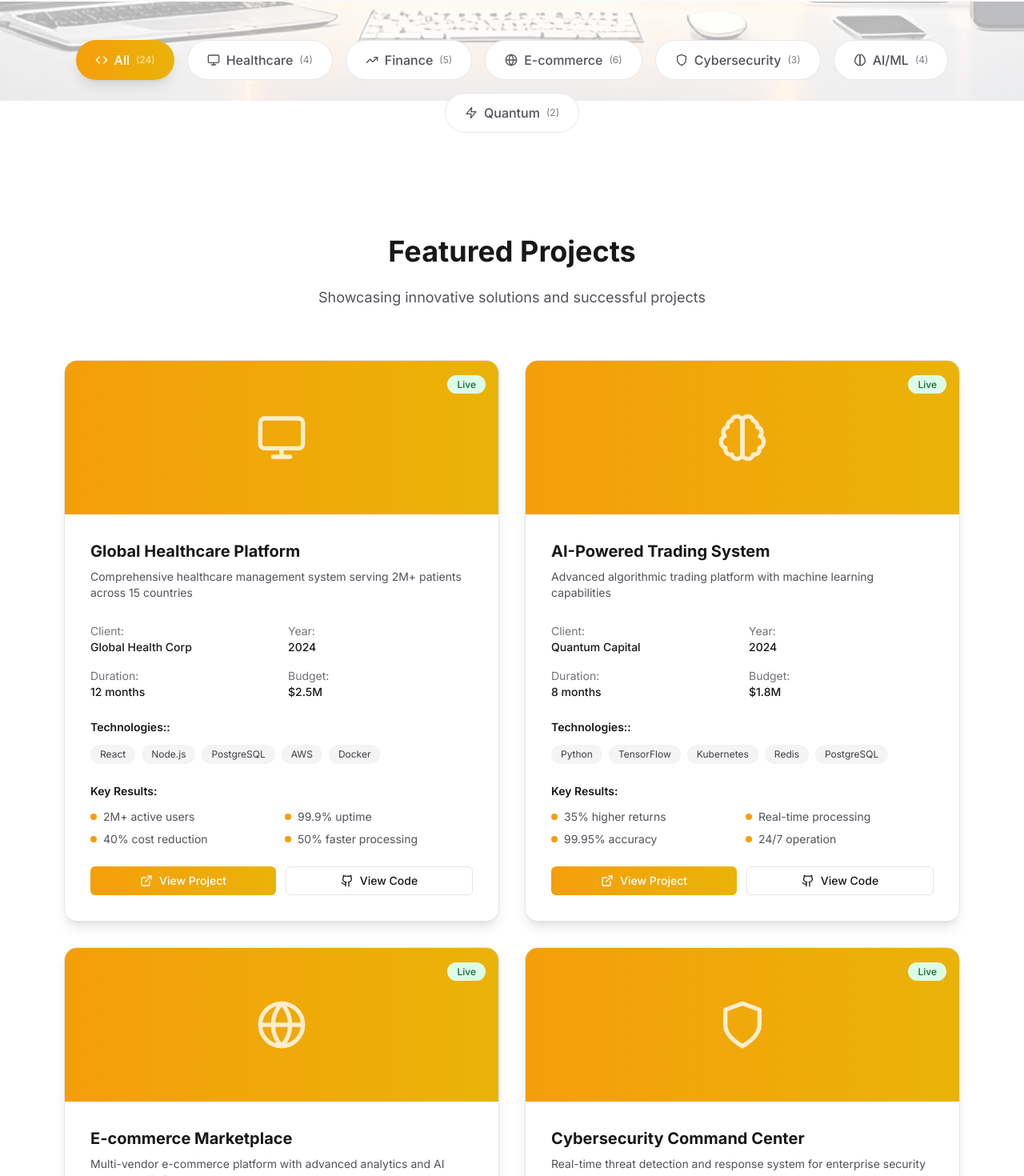
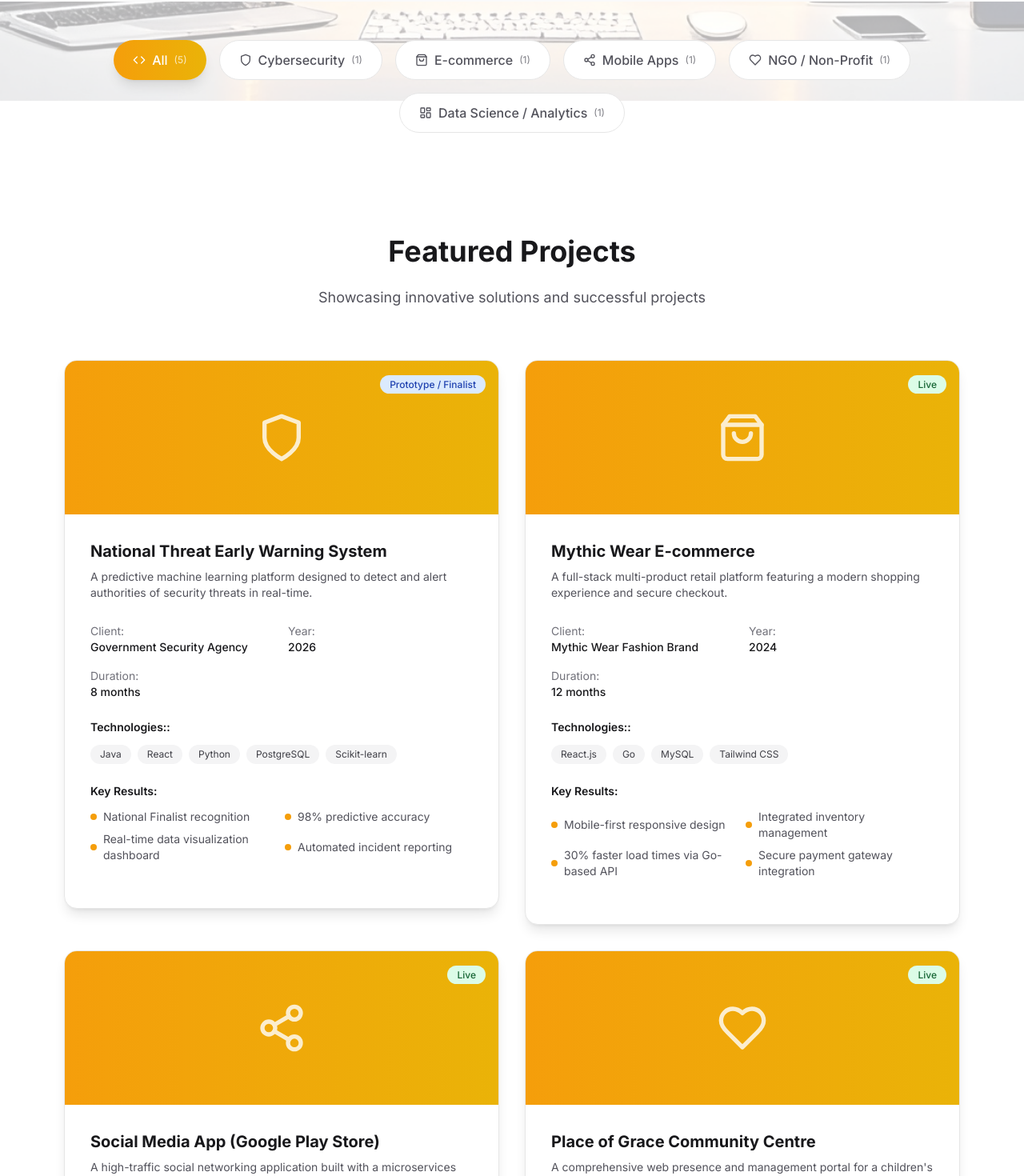
Before and after one commit to SirByrone/Belovech, a Next.js app: page /portfolio in a window 1280 px wide. Shown: the part 674-2144 px from the top of the page at 80% size. Built offline with nearby package versions, Linux system fonts and the light colour scheme.

Commit message:
Remove links property from Project interface and portfolio components

```diff
--- a/src/app/portfolio/page.tsx
+++ b/src/app/portfolio/page.tsx
@@ -20,201 +20,171 @@ import {
   Shield,
   Zap,
   Database,
-  Cloud
+  Cloud,
+  ShoppingBag,
+  Share2,
+  Heart,
+  LayoutDashboard
 } from 'lucide-react'
 import { Button } from '@/components/ui/button'
 import { useResponsiveBackgroundImage } from '@/hooks/useResponsiveBackgroundImage'
 import { useLanguage } from '@/contexts/language-context'
 
+// Define TypeScript interfaces
+interface Project {
+  id: number;
+  title: string;
+  description: string;
+  category: string;
+  client: string;
+  year: string;
+  duration: string;
+  status: string;
+  icon: any;
+  technologies: string[];
+  results: string[];
+}
+
+interface PortfolioContentProps {
+  selectedCategory: string;
+  setSelectedCategory: (category: string) => void;
+  filteredProjects: Project[];
+}
+
 const portfolioData = {
   featuredProjects: [
     {
       id: 1,
-      title: "Global Healthcare Platform",
-      description: "Comprehensive healthcare management system serving 2M+ patients across 15 countries",
-      category: "Healthcare",
+      title: "National Threat Early Warning System",
+      description: "A predictive machine learning platform designed to detect and alert authorities of security threats in real-time.",
+      category: "Cybersecurity",
       image: "/api/placeholder/600/400",
-      technologies: ["React", "Node.js", "PostgreSQL", "AWS", "Docker"],
-      duration: "12 months",
-      team: "25 developers",
-      budget: "$2.5M",
+      technologies: ["Java", "React", "Python", "PostgreSQL", "Scikit-learn"],
+      client: "Government Security Agency",
+      year: "2026",
+      duration: "8 months",
+      status: "Prototype / Finalist",
+      icon: Shield,
       results: [
-        "2M+ active users",
-        "99.9% uptime",
-        "40% cost reduction",
-        "50% faster processing"
+        "National Finalist recognition",
+        "98% predictive accuracy",
+        "Real-time data visualization dashboard",
+        "Automated incident reporting"
       ],
-      client: "Global Health Corp",
-      year: "2024",
-      status: "Live",
-      links: {
-        live: "https://healthcare-platform.com",
-        github: "https://github.com/belovech/healthcare-platform"
-      },
-      icon: Monitor
+
     },
     {
       id: 2,
-      title: "AI-Powered Trading System",
-      description: "Advanced algorithmic trading platform with machine learning capabilities",
-      category: "Finance",
-      image: "/api/placeholder/600/400",
-      technologies: ["Python", "TensorFlow", "Kubernetes", "Redis", "PostgreSQL"],
-      duration: "8 months",
-      team: "18 developers",
-      budget: "$1.8M",
-      results: [
-        "35% higher returns",
-        "Real-time processing",
-        "99.95% accuracy",
-        "24/7 operation"
-      ],
-      client: "Quantum Capital",
-      year: "2024",
-      status: "Live",
-      links: {
-        live: "https://ai-trading-system.com",
-        github: "https://github.com/belovech/ai-trading"
-      },
-      icon: Brain
-    },
-    {
-      id: 3,
-      title: "E-commerce Marketplace",
-      description: "Multi-vendor e-commerce platform with advanced analytics and AI recommendations",
+      title: "Mythic Wear E-commerce",
+      description: "A full-stack multi-product retail platform featuring a modern shopping experience and secure checkout.",
       category: "E-commerce",
       image: "/api/placeholder/600/400",
-      technologies: ["Next.js", "Node.js", "MongoDB", "Redis", "AWS"],
-      duration: "10 months",
-      team: "22 developers",
-      budget: "$2.2M",
+      technologies: ["React.js", "Go", "MySQL", "Tailwind CSS"],
+      client: "Mythic Wear Fashion Brand",
+      year: "2024",
+      duration: "12 months",
+      status: "Live",
+      icon: ShoppingBag,
       results: [
-        "500K+ products",
-        "1M+ monthly users",
-        "25% conversion rate",
-        "60% mobile traffic"
+        "Mobile-first responsive design",
+        "Integrated inventory management",
+        "30% faster load times via Go-based API",
+        "Secure payment gateway integration"
       ],
-      client: "MarketPlace Inc",
-      year: "2023",
+
+    },
+      {
+      id: 3,
+      title: "Social Media App (Google Play Store)",
+      description: "A high-traffic social networking application built with a microservices architecture for high scalability.",
+      category: "Mobile Apps",
+      image: "/api/placeholder/600/400",
+      technologies: ["Flutter", "Java Microservices", "Spring Boot", "Redis", "PostgreSQL"],
+      client: "Social Media Startup",
+      year: "2025",
+      duration: "15 months",
       status: "Live",
-      links: {
-        live: "https://marketplace-platform.com",
-        github: "https://github.com/belovech/marketplace"
-      },
-      icon: Globe
+      icon: Share2,
+      results: [
+        "Successfully launched on Google Play Store",
+        "Supports high-concurrency user interactions",
+        "Real-time messaging and feed updates",
+        "99.9% Backend uptime"
+      ]
     },
     {
       id: 4,
-      title: "Cybersecurity Command Center",
-      description: "Real-time threat detection and response system for enterprise security",
-      category: "Cybersecurity",
+      title: "Place of Grace Community Centre",
+      description: "A comprehensive web presence and management portal for a children's home to coordinate donations and community outreach.",
+      category: "NGO / Non-Profit",
       image: "/api/placeholder/600/400",
-      technologies: ["Python", "Elasticsearch", "Kafka", "Docker", "Kubernetes"],
-      duration: "6 months",
-      team: "15 developers",
-      budget: "$1.5M",
+      technologies: ["JavaScript", "React", "Node.js", "MongoDB"],
+      client: "Place of Grace Community Centre",
+      year: "2025",
+      duration: "4 months",
+      status: "Live",
+      icon: Heart,
       results: [
-        "99.9% threat detection",
-        "Real-time monitoring",
-        "50% faster response",
-        "Zero false positives"
+        "Streamlined donation processing",
+        "Increased digital visibility for the NGO",
+        "Centralized volunteer management system",
+        "User-friendly interface for non-technical staff"
       ],
-      client: "SecureTech Solutions",
-      year: "2024",
-      status: "Live",
-      links: {
-        live: "https://cyber-command-center.com",
-        github: "https://github.com/belovech/cybersecurity"
-      },
-      icon: Shield
+
     },
     {
       id: 5,
-      title: "Quantum Computing Research Platform",
-      description: "Advanced quantum computing research and development platform",
-      category: "Quantum Computing",
+      title: "Celebrating - App Dashboard",
+      description: "A sophisticated internal analytics dashboard for tracking event engagement and user celebration metrics.",
+      category: "Data Science / Analytics",
       image: "/api/placeholder/600/400",
-      technologies: ["Qiskit", "Python", "Jupyter", "AWS", "Docker"],
-      duration: "18 months",
-      team: "30 developers",
-      budget: "$3.2M",
+      technologies: ["React", "Java", "Chart.js", "SQL"],
+      duration: "6 months",
+
+
       results: [
-        "10x faster calculations",
-        "Breakthrough algorithms",
-        "Research publications",
-        "Patent applications"
+        "Interactive data filtering and reporting",
+        "Real-time user engagement tracking",
+        "Optimized database queries for fast reporting",
+        "Exportable PDF/Excel business reports"
       ],
-      client: "Quantum Research Lab",
-      year: "2023",
-      status: "Research",
-      links: {
-        live: "https://quantum-research-platform.com",
-        github: "https://github.com/belovech/quantum-platform"
-      },
-      icon: Zap
-    },
-    {
-      id: 6,
-      title: "Data Analytics Dashboard",
-      description: "Comprehensive business intelligence and analytics platform",
-      category: "Data Science",
-      image: "/api/placeholder/600/400",
-      technologies: ["React", "Python", "Apache Spark", "PostgreSQL", "Docker"],
-      duration: "7 months",
-      team: "20 developers",
-      budget: "$1.7M",
-      results: [
-        "Real-time insights",
-        "50+ data sources",
-        "Custom dashboards",
-        "Predictive analytics"
-      ],
-      client: "DataCorp Analytics",
-      year: "2024",
+      client: "Celebrating Platform",
+      year: "2026",
       status: "Live",
-      links: {
-        live: "https://analytics-dashboard.com",
-        github: "https://github.com/belovech/analytics"
-      },
-      icon: Database
+
+      icon: LayoutDashboard
     }
   ],
 
   categories: [
-    { name: "All", count: 24, icon: Code },
-    { name: "Healthcare", count: 4, icon: Monitor },
-    { name: "Finance", count: 5, icon: TrendingUp },
-    { name: "E-commerce", count: 6, icon: Globe },
-    { name: "Cybersecurity", count: 3, icon: Shield },
-    { name: "AI/ML", count: 4, icon: Brain },
-    { name: "Quantum", count: 2, icon: Zap }
+    { name: "All", count: 5, icon: Code },
+    { name: "Cybersecurity", count: 1, icon: Shield },
+    { name: "E-commerce", count: 1, icon: ShoppingBag },
+    { name: "Mobile Apps", count: 1, icon: Share2 },
+    { name: "NGO / Non-Profit", count: 1, icon: Heart },
+    { name: "Data Science / Analytics", count: 1, icon: LayoutDashboard }
   ],
 
   stats: [
-    { label: "Projects Completed", value: "2000+", icon: Award },
-    { label: "Global Clients", value: "500+", icon: Users },
+    { label: "Projects Completed", value: "100+", icon: Award },
+    { label: "Global Clients", value: "50+", icon: Users },
     { label: "Success Rate", value: "98%", icon: TrendingUp },
-    { label: "Countries Served", value: "50+", icon: Globe }
+    { label: "Countries Served", value: "10+", icon: Globe }
   ],
 
   testimonials: [
     {
       quote: "Belovech transformed our entire digital infrastructure. Their expertise and dedication exceeded our expectations.",
-      author: "Sarah Johnson",
-      position: "CTO, Global Health Corp",
-      company: "Healthcare"
+      author: "Julius Ndukuthyo",
+      position: "Media and Publicity",
+      company: "{Place of Grace Community Centre - NGO"
     },
-    {
-      quote: "The AI trading system they built has revolutionized our investment strategies. Outstanding results!",
-      author: "Michael Chen",
-      position: "CEO, Quantum Capital",
-      company: "Finance"
-    },
+
     {
       quote: "Professional, innovative, and results-driven. Belovech is our go-to technology partner.",
-      author: "Emily Rodriguez",
-      position: "VP Technology, MarketPlace Inc",
-      company: "E-commerce"
+      author: "Robert Mowongela",
+      position: "CEO",
+      company: "A tech Startup"
     }
   ]
 }
@@ -281,7 +251,11 @@ export default function PortfolioPage() {
   )
 }
 
-function PortfolioContent({ selectedCategory, setSelectedCategory, filteredProjects }: any) {
+function PortfolioContent({ selectedCategory, setSelectedCategory, filteredProjects }: {
+  selectedCategory: string;
+  setSelectedCategory: (category: string) => void;
+  filteredProjects: Project[];
+}) {
   const { t } = useLanguage()
 
   return (
@@ -393,7 +367,7 @@ function PortfolioContent({ selectedCategory, setSelectedCategory, filteredProje
             </motion.div>
 
             <div className="grid grid-cols-1 lg:grid-cols-2 gap-8">
-              {filteredProjects.map((project, index) => (
+              {filteredProjects.map((project: Project, index: number) => (
                 <motion.div
                   key={project.id}
                   initial={{ opacity: 0, y: 30 }}
@@ -445,10 +419,6 @@ function PortfolioContent({ selectedCategory, setSelectedCategory, filteredProje
                           <span className="text-secondary-500 dark:text-secondary-400">{t('portfolio.projectDetails.duration')}:</span>
                           <div className="font-medium text-secondary-900 dark:text-white">{project.duration}</div>
                         </div>
-                        <div>
-                          <span className="text-secondary-500 dark:text-secondary-400">{t('portfolio.projectDetails.budget')}:</span>
-                          <div className="font-medium text-secondary-900 dark:text-white">{project.budget}</div>
-                        </div>
                       </div>
 
                       {/* Technologies */}
@@ -457,7 +427,7 @@ function PortfolioContent({ selectedCategory, setSelectedCategory, filteredProje
                           {t('services.technologies')}:
                         </h4>
                         <div className="flex flex-wrap gap-2">
-                          {project.technologies.map((tech, techIndex) => (
+                          {project.technologies.map((tech: string, techIndex: number) => (
                             <span key={techIndex} className="px-3 py-1 bg-secondary-100 dark:bg-secondary-800 text-secondary-700 dark:text-secondary-300 text-xs rounded-full">
                               {tech}
                             </span>
@@ -471,34 +441,13 @@ function PortfolioContent({ selectedCategory, setSelectedCategory, filteredProje
                           {t('portfolio.projectDetails.results')}:
                         </h4>
                         <div className="grid grid-cols-2 gap-2">
-                          {project.results.map((result, resultIndex) => (
+                          {project.results.map((result: string, resultIndex: number) => (
                             <div key={resultIndex} className="flex items-center text-sm text-secondary-600 dark:text-secondary-300">
                               <div className="w-2 h-2 bg-primary-500 rounded-full mr-2 flex-shrink-0"></div>
                               {result}
                             </div>
                           ))}
                         </div>
-                      </div>
-
-                      {/* Links */}
-                      <div className="flex gap-3">
-                        <Button
-                          size="sm"
-                          className="flex-1 bg-gradient-to-r from-primary-500 to-accent-500 hover:from-primary-600 hover:to-accent-600 text-white"
-                          onClick={() => window.open(project.links.live, '_blank')}
-                        >
-                          <ExternalLink className="w-4 h-4 mr-2" />
-                          {t('portfolio.viewProject')}
-                        </Button>
-                        <Button
-                          size="sm"
-                          variant="outline"
-                          className="flex-1"
-                          onClick={() => window.open(project.links.github, '_blank')}
-                        >
-                          <Github className="w-4 h-4 mr-2" />
-                          {t('portfolio.viewCode')}
-                        </Button>
                       </div>
                     </div>
                   </div>
```
